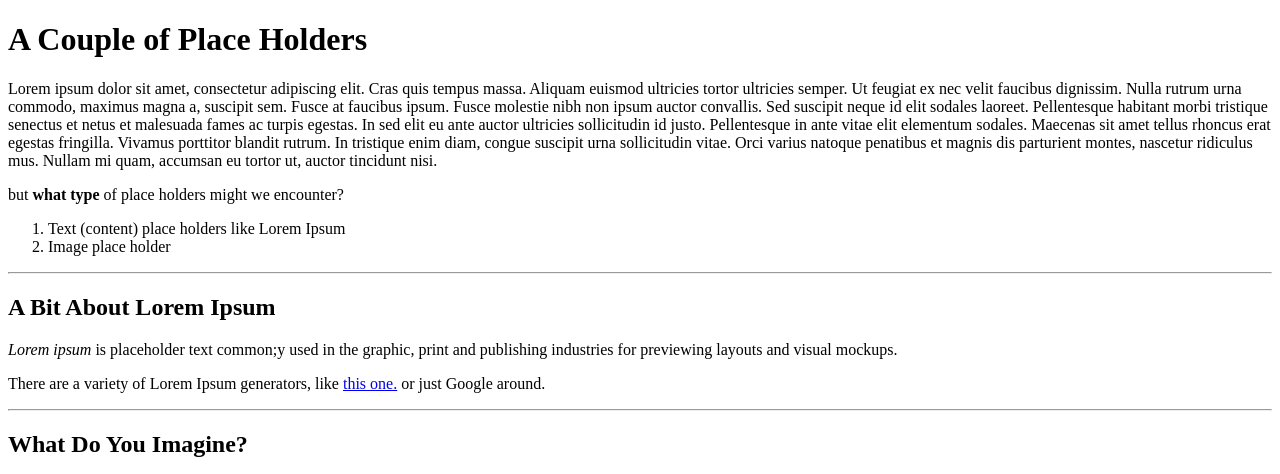
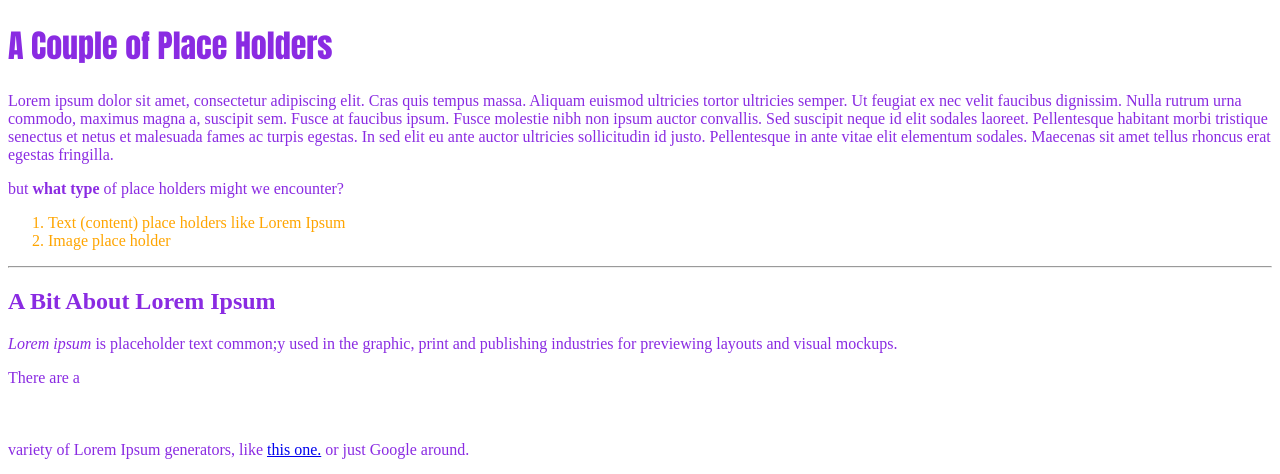
Before and after one commit to seanpatches/bootcamp-prep-day-2, a plain HTML site: page index.html in a window 1280 px wide. Shown: the top 474 px of the page. Drawn offline with Linux system fonts and the light colour scheme.

Commit message:
added stylesheet

```diff
--- a/index.html
+++ b/index.html
@@ -5,22 +5,34 @@
     <meta name="viewport" content="width=device-width, initial-scale=1.0">
     <meta http-equiv="X-UA-Compatible" content="ie=edge">
     <title>Place Holders</title>
+    <link rel="stylesheet" href="main.css"></link>
+
+
+    </style>
+
 </head>
 
 <body>
     <h1> A Couple of Place Holders</h1>
-    <p>Lorem ipsum dolor sit amet, consectetur adipiscing elit. Cras quis tempus massa. Aliquam euismod ultricies tortor ultricies semper. Ut feugiat ex nec velit faucibus dignissim. Nulla rutrum urna commodo, maximus magna a, suscipit sem. Fusce at faucibus ipsum. Fusce molestie nibh non ipsum auctor convallis. Sed suscipit neque id elit sodales laoreet. Pellentesque habitant morbi tristique senectus et netus et malesuada fames ac turpis egestas. In sed elit eu ante auctor ultricies sollicitudin id justo. Pellentesque in ante vitae elit elementum sodales. Maecenas sit amet tellus rhoncus erat egestas fringilla. Vivamus porttitor blandit rutrum. In tristique enim diam, congue suscipit urna sollicitudin vitae. Orci varius natoque penatibus et magnis dis parturient montes, nascetur ridiculus mus. Nullam mi quam, accumsan eu tortor ut, auctor tincidunt nisi. </p>
+    <p>Lorem ipsum dolor sit amet, consectetur adipiscing elit. Cras quis tempus massa.
+        Aliquam euismod ultricies tortor ultricies semper. Ut feugiat ex nec velit faucibus dignissim.
+     Nulla rutrum urna commodo, maximus magna a, suscipit sem. Fusce at faucibus ipsum.
+     Fusce molestie nibh non ipsum auctor convallis. Sed suscipit neque id elit sodales laoreet.
+     Pellentesque habitant morbi tristique senectus et netus et malesuada fames ac turpis egestas.
+     In sed elit eu ante auctor ultricies sollicitudin id justo. Pellentesque in ante vitae elit
+     elementum sodales. Maecenas sit amet tellus rhoncus erat egestas fringilla.</p>
     <p>but <strong> what type </strong> of place holders might we encounter? </p>
 
     <ol>
-        <li> Text (content) place holders like Lorem Ipsum </li>
-        <li> Image place holder </li>
+        <li class="holder-type"> Text (content) place holders like Lorem Ipsum </li>
+        <li class="holder-type"> Image place holder </li>
+
     </ol>
 
 <hr>
     <h2> A Bit About Lorem Ipsum</h2>
     <p> <em>Lorem ipsum</em> is placeholder text common;y used in the graphic, print and publishing industries for previewing layouts and visual mockups.</p>
-    <p> There are a variety of Lorem Ipsum generators, like <a href="http://lmgtfy.com/?q=placeholders"> this one.</a> or just Google around.</p>
+    <p> There are a<br></br> <br></br> variety of Lorem Ipsum generators, like <a href="http://lmgtfy.com/?q=placeholders"> this one.</a> or just Google around.</p>
 <hr>
     <h2> What Do You Imagine?</h2>
     <p> There also exist image place holder services that range from the mundane to the downright cute. The image below is from such a service:</p>
@@ -39,5 +51,6 @@
         <li> Beards</li>
     </ul>
 
+    <footer> ©2017 Alchemy Code Lab</footer>
 </body>
 </html>
--- /dev/null
+++ b/main.css
@@ -0,0 +1,16 @@
+   body{
+        color:blueviolet
+       }
+
+   header{
+        position: fixed;
+       font: small-caps
+       }
+
+    h1{
+        font-family: Impact, Haettenschweiler, 'Arial Narrow Bold', sans-serif
+    }
+
+    .holder-type{
+        color: orange;
+    }
```
